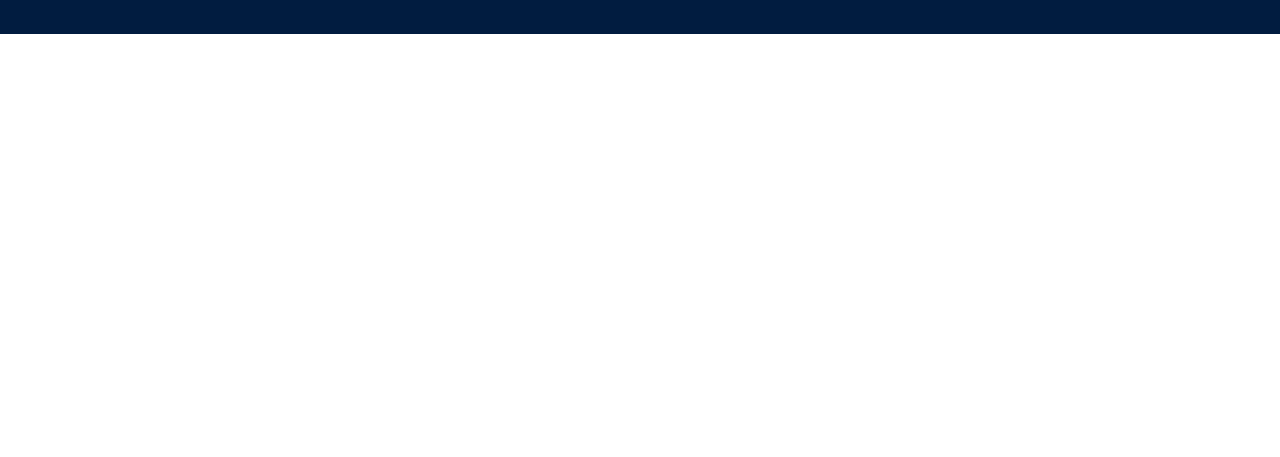
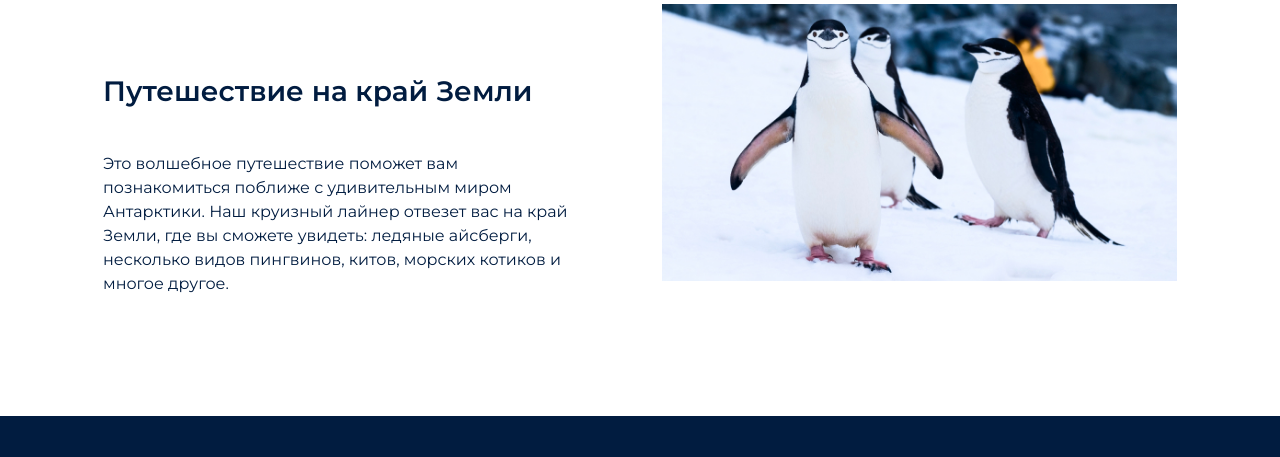
Before and after one commit to vital0101/Project-Cruises-to-Antarctica, a website built with webpack: page source/index.html in a window 1280 px wide. Shown: the part 766-1223 px from the top of the page. Before the commit the page ends 800 px from the top, so only its background shows below. Built offline with nearby package versions, Linux system fonts and the light colour scheme; files whose address does not match are found by name; a web font is replaced by a local one.

Commit message:
add layaut promo

```diff
--- a/source/index.html
+++ b/source/index.html
@@ -48,9 +48,17 @@
         </section>
       </div>
       <main class="page-main main">
-        <section class="">
-          <div class="container">
-          </div>
+        <section class="promo">
+          <div class="promo__wrapper container">
+            <div class="promo__text-wrapper">
+              <h2>Путешествие на край Земли</h2>
+              <p>Это волшебное путешествие поможет вам познакомиться поближе
+              с удивительным миром Антарктики. Наш круизный лайнер отвезет вас
+              на край Земли, где вы сможете увидеть: ледяные айсберги, несколько видов пингвинов, китов, морских котиков и многое другое.</p>
+            </div>
+            <div class="promo__img-wrapper">
+              <img src="./img/content/penguin-desktop.jpg" alt="" width="560" height="301">
+            </div>
         </section>
       </main>
       <footer class="page-footer footer">
--- /dev/null
+++ b/source/sass/blocks/promo.scss
@@ -0,0 +1,68 @@
+.promo {
+  padding: 120px 0;
+
+  @media (max-width: $vp-1024) {
+    padding: 100px 0;
+  }
+
+  @media (max-width: $vp-768) {
+    padding: 65px 0;
+  }
+}
+
+.promo__wrapper {
+  display: flex;
+  justify-content: space-between;
+
+  @media (max-width: $vp-768) {
+    flex-direction: column;
+  }
+}
+
+.promo__text-wrapper {
+  margin-right: 80px;
+  padding-top: 66px;
+  width: 520px;
+
+  @media (max-width: $vp-1024) {
+    width: 324px;
+    margin-right: 30px;
+    padding-top: 0;
+  }
+
+  @media (max-width: $vp-768) {
+    width: 290px;
+  }
+}
+
+.promo__text-wrapper h2 {
+  margin: 0;
+  margin-bottom: 40px;
+  font-size: 28px;
+  font-weight: 600;
+  line-height: 42px;
+
+  @media (max-width: $vp-1024) {
+    margin-bottom: 30px;
+  }
+}
+
+.promo__text-wrapper p {
+  margin: 0;
+
+  @media (max-width: $vp-768) {
+    margin-bottom: 40px;
+  }
+}
+
+.promo__img-wrapper {
+  width: 560px;
+
+  @media (max-width: $vp-1024) {
+    width: 324px;
+  }
+
+  @media (max-width: $vp-768) {
+    width: 290px;
+  }
+}
--- a/source/sass/style.scss
+++ b/source/sass/style.scss
@@ -27,6 +27,7 @@
 @import "blocks/main-nav.scss";
 @import "blocks/navigation.scss";
 @import "blocks/hero.scss";
+@import "blocks/promo.scss";
 @import "blocks/page-footer.scss";
 @import "blocks/social.scss";
 
```
Also changed, not shown: build/css/style.css, build/css/style.min.css, build/index.html, 1 other file.
